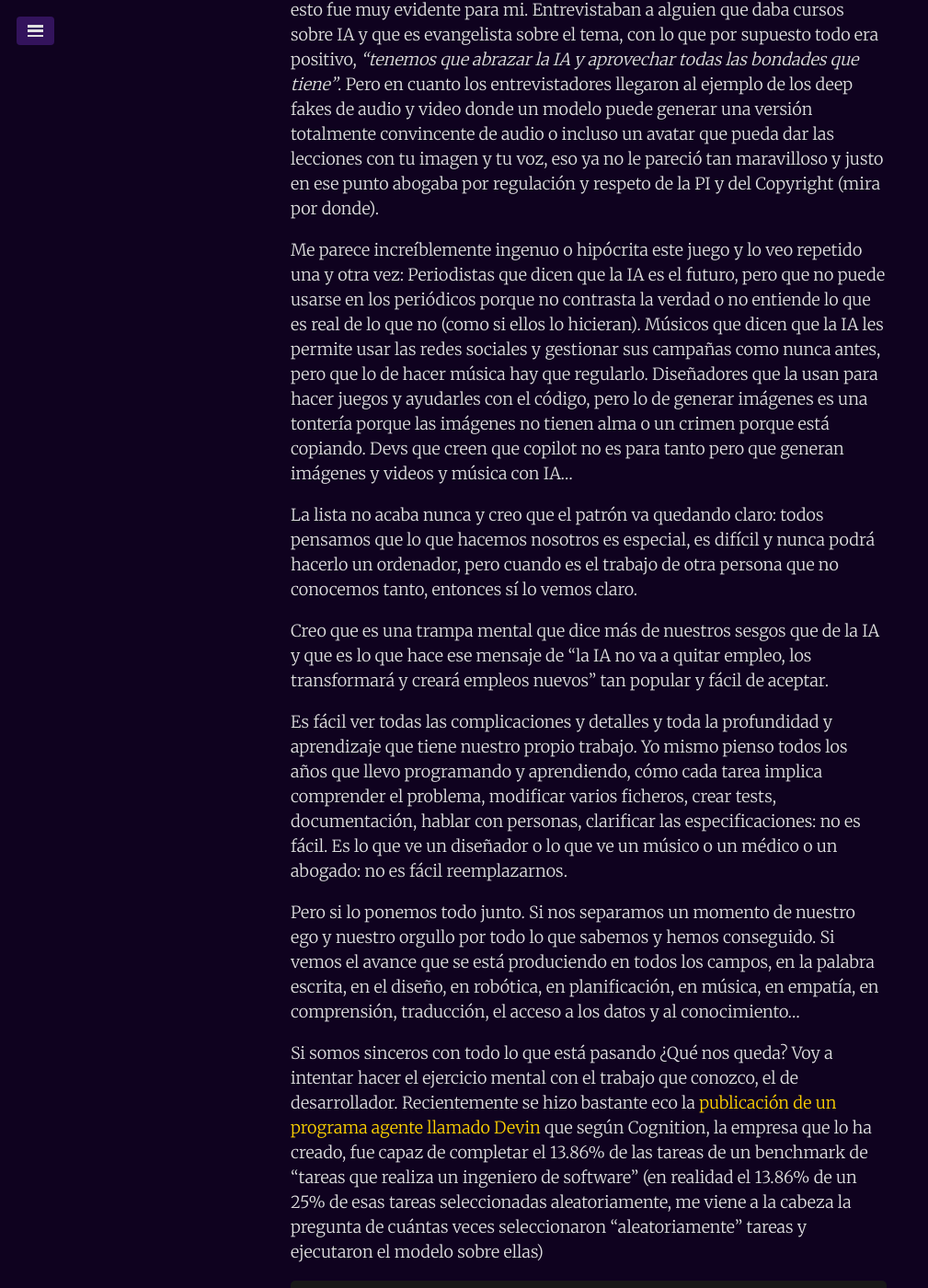
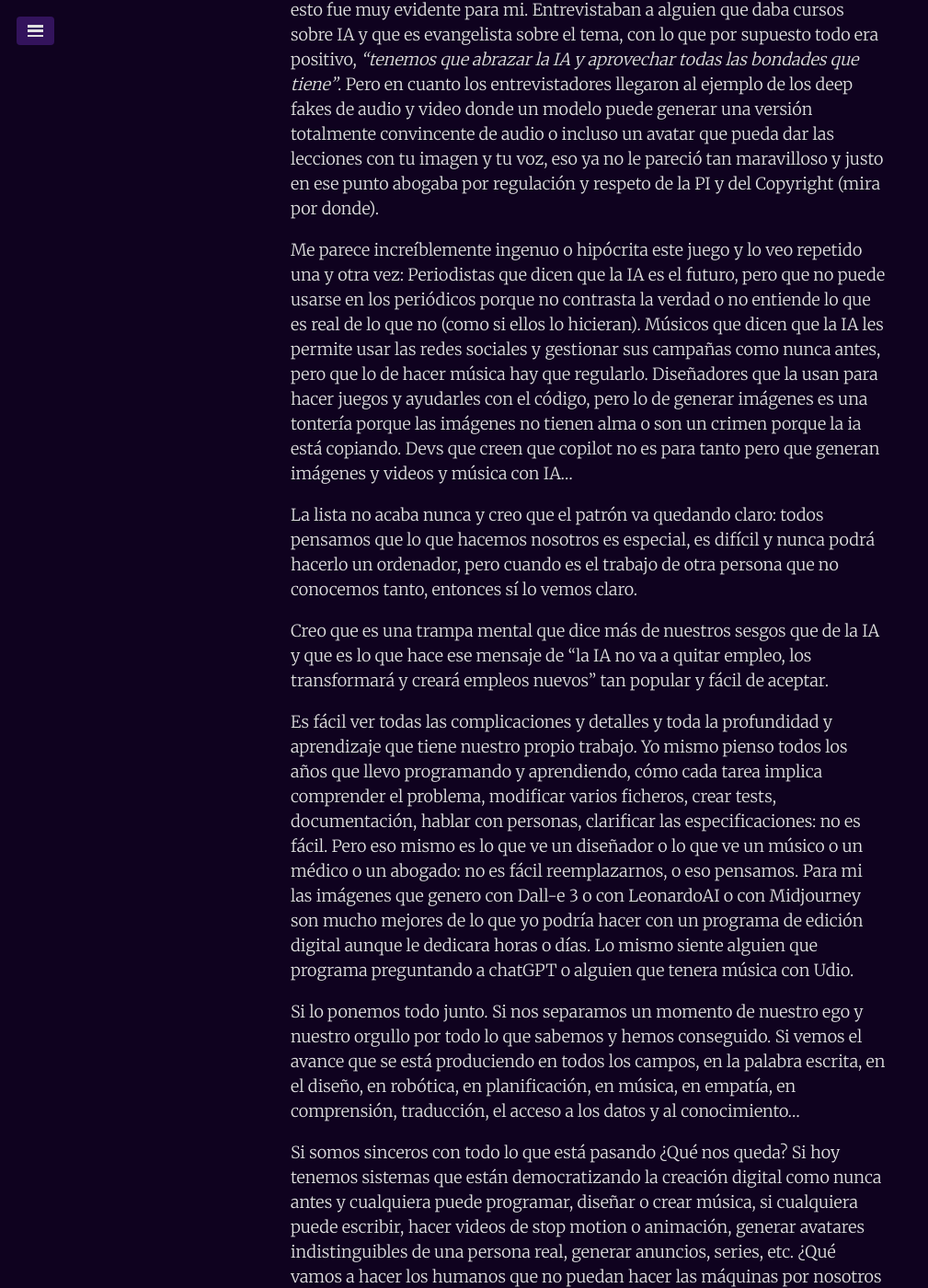
Before and after one commit to juanmirod/juanmirod.github.io, a Jekyll site: the page built from _posts/2024-04-23-ia-y-trabajo.markdown, in a window 1280 px wide and 1400 px high, scrolled down 1318 px. Shown: the whole window at 92% size, without its empty margins (0-1009 px from the left). Built offline with Jekyll 4.4.1, drawn with Linux system fonts in a browser that asks for light colours; some of the changed text lies outside the part shown.

Commit message:
fixes and a bit more detail in predictions

```diff
--- a/_posts/2024-04-23-ia-y-trabajo.markdown
+++ b/_posts/2024-04-23-ia-y-trabajo.markdown
@@ -20,20 +20,19 @@
 no le pareció tan maravilloso y justo en ese punto abogaba por regulación y respeto de la PI y del Copyright (mira por donde).
 
 Me parece increíblemente ingenuo o hipócrita este juego y lo veo repetido una y otra vez: Periodistas que dicen
-que la IA es el futuro, pero que no puede usarse en los periódicos porque no contrasta la verdad o no entiende lo que es real de lo que no (como si ellos lo hicieran). Músicos que dicen que la IA les permite usar las redes sociales y gestionar sus campañas como nunca antes, pero que lo de hacer música hay que regularlo. Diseñadores
-que la usan para hacer juegos y ayudarles con el código, pero lo de generar imágenes es una tontería porque las
-imágenes no tienen alma o un crimen porque está copiando. Devs que creen que copilot no es para tanto pero que generan imágenes y videos y música con IA...
+que la IA es el futuro, pero que no puede usarse en los periódicos porque no contrasta la verdad o no entiende lo que es real de lo que no (como si ellos lo hicieran). Músicos que dicen que la IA les permite usar las redes sociales y gestionar sus campañas como nunca antes, pero que lo de hacer música hay que regularlo. Diseñadores que la usan para hacer juegos y ayudarles con el código, pero lo de generar imágenes es una tontería porque las imágenes no tienen alma o son un crimen porque la ia está copiando. Devs que creen que copilot no es para tanto pero que generan imágenes y videos y música con IA...
 
 La lista no acaba nunca y creo que el patrón va quedando claro: todos pensamos que lo que hacemos nosotros es especial, es difícil y nunca podrá hacerlo un ordenador, pero cuando es el trabajo de otra persona que no conocemos tanto, entonces sí lo vemos claro.
 
 Creo que es una trampa mental que dice más de nuestros sesgos que de la IA y que es lo que hace ese mensaje de "la IA no va a quitar empleo, los transformará y creará empleos nuevos" tan popular y fácil de aceptar.
 
-Es fácil ver todas las complicaciones y detalles y toda la profundidad y aprendizaje que tiene nuestro propio trabajo. Yo mismo pienso todos los años que llevo programando y aprendiendo, cómo cada tarea implica comprender el problema, modificar varios ficheros, crear tests, documentación, hablar con personas, clarificar las especificaciones: no es fácil. Es lo que ve un diseñador o lo que ve un músico o un médico o un abogado: no es fácil reemplazarnos.
+Es fácil ver todas las complicaciones y detalles y toda la profundidad y aprendizaje que tiene nuestro propio trabajo. Yo mismo pienso todos los años que llevo programando y aprendiendo, cómo cada tarea implica comprender el problema, modificar varios ficheros, crear tests, documentación, hablar con personas, clarificar las especificaciones: no es fácil. Pero eso mismo es lo que ve un diseñador o lo que ve un músico o un médico o un abogado: no es fácil reemplazarnos, o eso pensamos. Para mi las imágenes que genero con Dall-e 3 o con LeonardoAI o con Midjourney son mucho mejores de lo que yo podría hacer con un programa de edición digital aunque le dedicara horas o días. Lo mismo siente alguien que programa preguntando a chatGPT o alguien que tenera música con Udio.
 
-Pero si lo ponemos todo junto. Si nos separamos un momento de nuestro ego y nuestro orgullo por todo lo que sabemos y hemos conseguido. Si vemos el avance que se está produciendo en todos los campos, en la palabra escrita, en el diseño, en robótica, en planificación, en música, en empatía, en comprensión, traducción, el acceso a los datos y al conocimiento...
+Si lo ponemos todo junto. Si nos separamos un momento de nuestro ego y nuestro orgullo por todo lo que sabemos y hemos conseguido. Si vemos el avance que se está produciendo en todos los campos, en la palabra escrita, en el diseño, en robótica, en planificación, en música, en empatía, en comprensión, traducción, el acceso a los datos y al conocimiento...
 
-Si somos sinceros con todo lo que está pasando ¿Qué nos queda? Voy a intentar hacer el ejercicio mental con el
-trabajo que conozco, el de desarrollador. Recientemente se hizo bastante eco la [publicación de un programa agente llamado Devin](https://www.cognition-labs.com/introducing-devin) que según Cognition, la empresa que lo ha creado, fue capaz de completar el 13.86% de las tareas de un benchmark de "tareas que realiza un ingeniero de software" (en realidad el 13.86% de un 25% de esas tareas seleccionadas aleatoriamente, me viene a la cabeza la pregunta de cuántas veces seleccionaron "aleatoriamente" tareas y ejecutaron el modelo sobre ellas)
+Si somos sinceros con todo lo que está pasando ¿Qué nos queda? Si hoy tenemos sistemas que están democratizando la creación digital como nunca antes y cualquiera puede programar, diseñar o crear música, si cualquiera puede escribir, hacer videos de stop motion o animación, generar avatares indistinguibles de una persona real, generar anuncios, series, etc. ¿Qué vamos a hacer los humanos que no puedan hacer las máquinas por nosotros o que no requiera 100 veces menos esfuerzo y personal? Todo esto llevará años, conectar y automatizar todas esas tareas no es fácil, y al menos al principio, serán necesarias personas que controlen todas estas herramientas semi autónomas.
+
+Voy a intentar hacer el ejercicio mental de pensar qué labores podría hacer una IA con el trabajo que conozco, el de desarrollador. Recientemente se hizo bastante eco la [publicación de un programa agente llamado Devin](https://www.cognition-labs.com/introducing-devin) que según Cognition, la empresa que lo ha creado, fue capaz de completar el 13.86% de las tareas de un benchmark de "tareas que realiza un ingeniero de software" (en realidad el 13.86% de un 25% de esas tareas seleccionadas aleatoriamente, me viene a la cabeza la pregunta de cuántas veces seleccionaron "aleatoriamente" tareas y ejecutaron el modelo sobre ellas)
 
 ![Gráfica sobre la comparación de los resultados de Devin en relación a varios LLMs en el benchmark SWE](/public/img/devin.png)
 
@@ -51,11 +50,15 @@
 
 - Debugging and Bugfixing. Por muy buen programador que seas y aunque uses las mejores prácticas disponibles, al final siempre habrá algún defect o bug que resolver: cambios en las especificaciones, casos no contemplados, errores no esperados, comportamientos del usuario que provocan inconsistencias, siempre hay algo que arreglar. Y para eso hay que ser capaz de reproducir el error, entender lo que está pasando y cómo arreglarlo en el código e idealmente escribir un test automático que lo reproduzca para luego arreglarlo en el código. Una vez hecho todo lo anterior el último paso seguramente sea el más sencillo y el que tal vez pueda hacer la IA pronto, aunque hasta ahora tampoco ha demostrado mucha habilidad en este punto.
 
-Hay muchas más tareas, más técnicas, de refactoring, de arquitectura, etc. Pero estas serían las tareas básicas de desarrollo de una nueva funcionalidad. En resumen, creo que es complicado y que tardaremos aún unos años en poder "enchufar" una IA como Devin a nuestro proyecto y que empiece a consumir tickets de Jira o issues de Github y producir MRs/PRs. Será algo progresivo, donde cada vez tendremos más IAs y haciendo más tareas que hasta ahora requerían cierto grado de "entendimiento" o "creatividad" sea como sea que queremos definir esos términos.
+Hay muchas más tareas, más técnicas, de refactoring, de arquitectura, etc. Pero tampoco le veo sentido a definirlas todas, estas serían las tareas básicas de desarrollo de una nueva funcionalidad. En resumen, creo que es complicado y que tardaremos aún unos años en poder "enchufar" una IA como Devin a nuestro proyecto y que empiece a consumir tickets de Jira o issues de Github y producir MRs/PRs. Será algo progresivo, donde cada vez tendremos más IAs y haciendo más tareas que hasta ahora requerían cierto grado de "entendimiento" o "creatividad" sea como sea que queremos definir esos términos.
 
 !["robot in an office in front of a scrum board looking at the board and deciding what task to take next pixel art" DALL-E 3](/public/img/scrum_robot.jpeg)
 
-Aun así, no veo ningún motivo por el que las máquinas no podrían hacer todas estas tareas con el suficiente trabajo previo de conectarlas a las fuentes y herramientas adecuadas y de automatizar procesos. Supongamos que en 5 años tenemos sistemas capaces de hacer esto, siempre que se les prepare lo suficiente el terreno, y que tal vez sean capaces de resolver el 10% o el 20% de las tareas del backlog, o que nuestro trabajo irá pivotando más a crear esas especificaciones para la IA. Ya pasamos una gran parte de nuestro trabajo desarrollando automatizaciones, tests, entornos de CI/CD que sabemos que nos permiten trabajar más rápido y con más calidad, integrar IAs en todos estos procesos se verá como una extensión natural, como el siguiente paso en reducir el boilerplate y automatizar tareas. Incluso podríamos llegar al punto prometido por BDD donde tenemos una serie de tests funcionales o de aceptación lo suficientemente legibles como para servir de documentación del proyecto a todos los miembros del equipo, incluso a los no técnicos y que la IA se encargase de codificarlos. Algo parecido a este dataset de SWE-bench: Tienes un proyecto con su suite de tests y el sistema de CD/CI configurado, tienes un bot que está pendiente de las tareas que se crean en el proyecto y si creas una tarea lo suficientemente acotada y bien definida, el bot se la asigna, genera una MR y envía una notificación para que alguien la revise. Todo eso en pocos minutos desde que se creó la tarea.
+Aun así, no veo ningún motivo por el que las máquinas no podrían hacer todas estas tareas con el suficiente trabajo previo de conectarlas a las fuentes y herramientas adecuadas y de automatizar procesos. Supongamos que en 5 años tenemos sistemas capaces de hacer esto, siempre que se les prepare lo suficiente el terreno, y que tal vez sean capaces de resolver el 10% o el 20% de las tareas del backlog. O que nuestro trabajo irá pivotando más a crear esas especificaciones para la IA.
+
+Ya pasamos una gran parte de nuestro trabajo desarrollando automatizaciones, tests, entornos de CI/CD que sabemos que nos permiten trabajar más rápido y con más calidad. Integrar IAs en todos estos procesos se verá como una extensión natural, como el siguiente paso en reducir el boilerplate y automatizar tareas.
+
+Incluso podríamos llegar al punto prometido por BDD donde tenemos una serie de tests funcionales o de aceptación lo suficientemente legibles como para servir de documentación del proyecto a todos los miembros del equipo, incluso a los no técnicos y que la IA se encargase de codificarlos. Algo parecido a este dataset de SWE-bench: Tienes un proyecto con su suite de tests y el sistema de CD/CI configurado, tienes un bot que está pendiente de las tareas que se crean en el proyecto y si creas una tarea lo suficientemente acotada y bien definida, el bot se la asigna, genera una MR y envía una notificación para que alguien la revise. Todo eso en pocos minutos desde que se creó la tarea. Si esto existiera lógicamente se crearía un nuevo tipo de desarrollador centrado en definir estas tareas para la IA y revisar sus soluciones. Por la experiencia con copilot, incluso muchas de las soluciones que no fueran perfectas se podrían usar de punto de partida para resolver la tarea, una vez la IA ha localizado el punto del cambio, ha escrito el test y el código, es fácil hacer pequeñas correciones de estilo o "deslices" y terminar la MR.
 
 Todos esos serían avances increíbles y necesarios, porque la demanda de software de la sociedad actual es enorme. En el caso del software, así como en el de la medicina o la justicia, creo que hay una enorme demanda por destapar que dará trabajo aun por algunas décadas a IAs y humanos sin problema.
 
```
